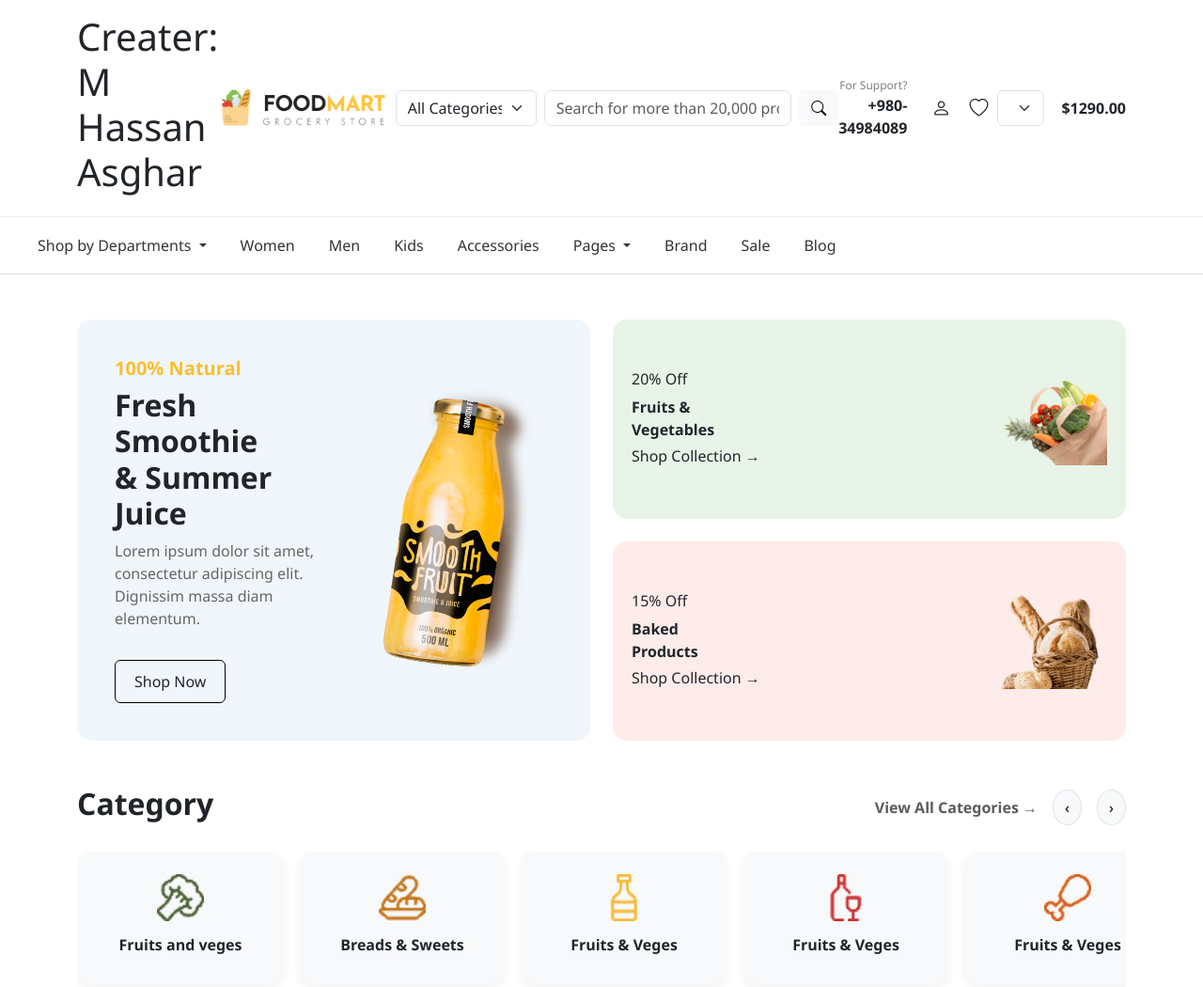
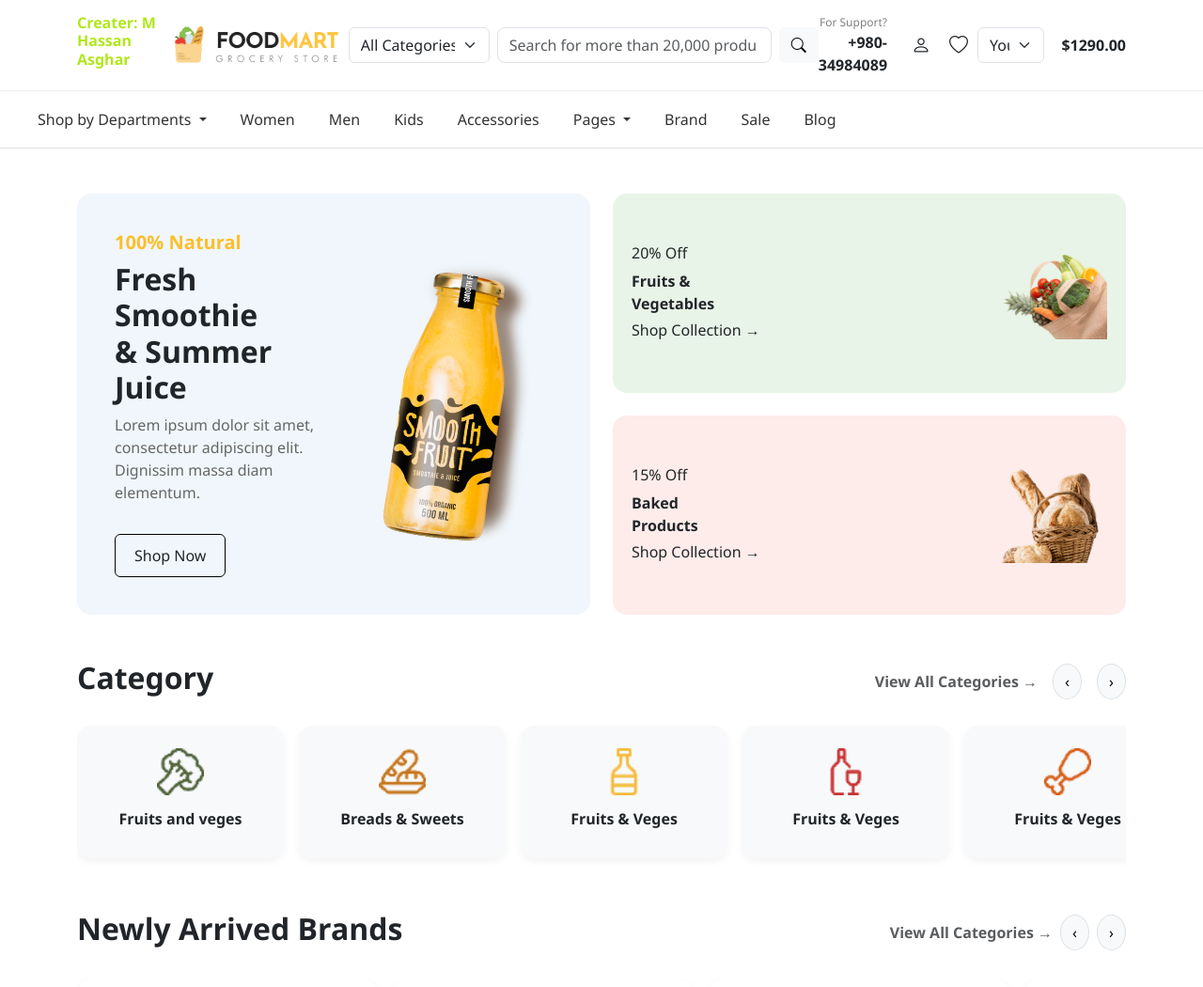
Before and after one commit to MHassan743/E-commerce-web, a plain HTML site: page index.html in a window 1280 px wide. Shown: the top 1050 px of the page at 94% size. Drawn offline with nearby package versions, Linux system fonts and the light colour scheme.

Commit message:
Add styles for h1 element

```diff
--- a/style.css
+++ b/style.css
@@ -2,7 +2,11 @@ body {
       font-family: 'Segoe UI', sans-serif;
       background-color: #fff;
     }
-
+ h1{
+       color: rgb(177, 231, 27);
+      font-weight: bold;
+      font-size: 1rem;
+ }
 .logo-text span {
       font-weight: bold;
       color: #f9a825; /* Yellowish for MART */
```
